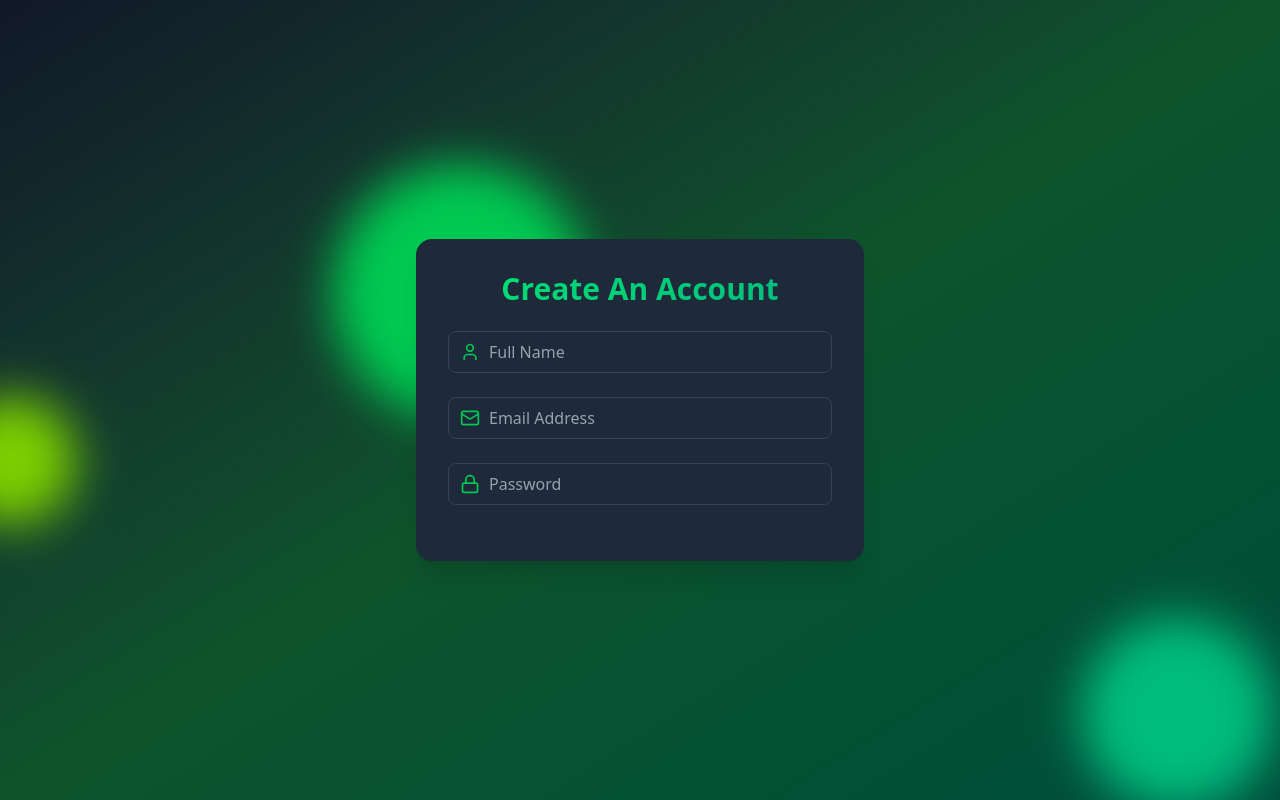
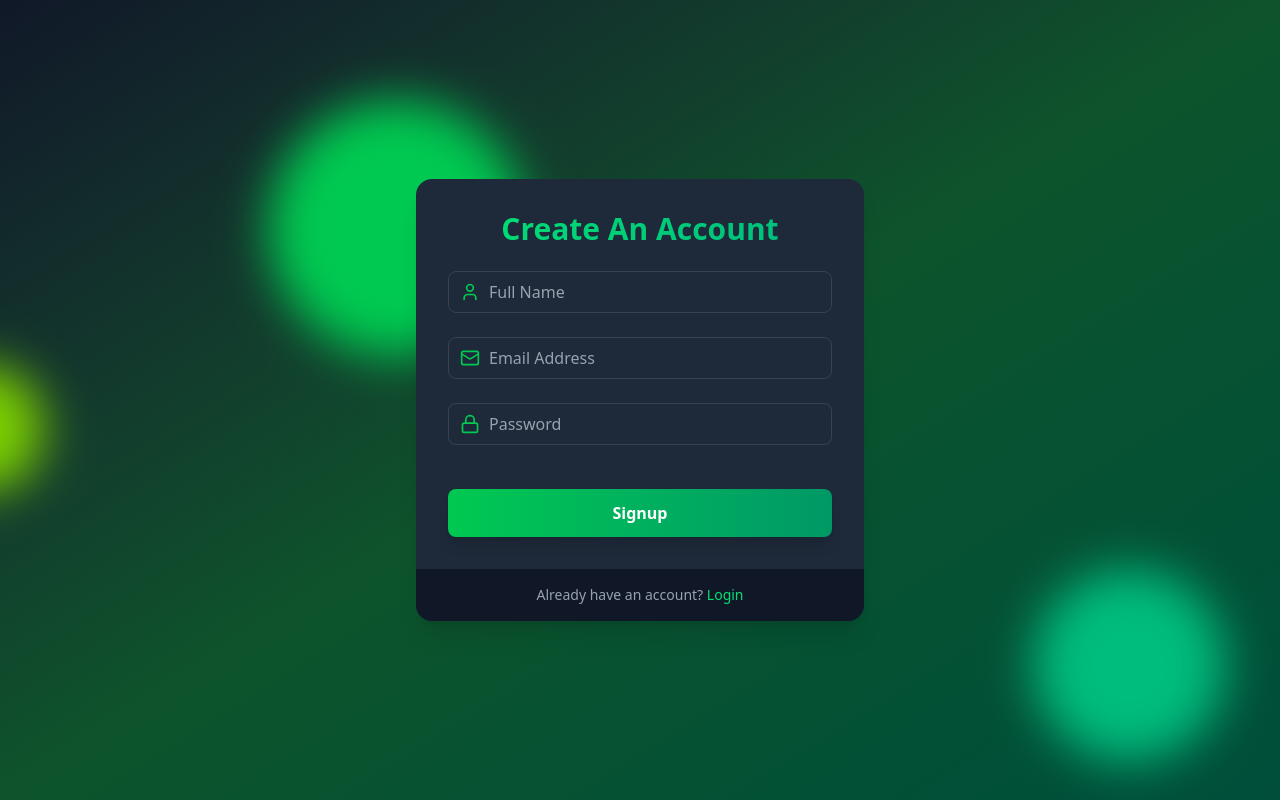
Before and after one commit to sagarEmn/mern-auth, a React (Vite) app in the folder frontend/: page /signup in a window 1280 px wide. Built offline with nearby package versions, Linux system fonts and the light colour scheme.

Commit message:
refactor: Improve semantic HTML in SignupPage

```diff
--- a/frontend/src/pages/SignupPage.jsx
+++ b/frontend/src/pages/SignupPage.jsx
@@ -1,6 +1,7 @@
 import React, { useState } from "react";
 import { Loader, Lock, Mail, User } from "lucide-react";
 import { motion } from "framer-motion";
+import { Link } from "react-router";
 
 // import components
 import Input from "../components/Input";
@@ -13,21 +14,21 @@ export const SignupPage = () => {
 
   const handleSignup = (e) => {
     e.preventDefault();
-
-
   };
 
   return (
-    <motion.div
+    <motion.article
       initial={{ opacity: 0, y: 20 }}
       animate={{ opacity: 1, y: 0 }}
       transition={{ duration: 0.5 }}
       className="max-w-md w-full bg-gray-800 bg-opacity-50 backdrop-filter backdrop-blur-xl rounded-2xl shadow-xl overflow-hidden"
     >
-      <main className="p-8">
-        <h2 className="text-3xl font-bold mb-6 text-center bg-gradient-to-r from-green-400 to-emerald-500 text-transparent bg-clip-text">
-          Create An Account
-        </h2>
+      <div className="p-8">
+        <header>
+          <h2 className="text-3xl font-bold mb-6 text-center bg-gradient-to-r from-green-400 to-emerald-500 text-transparent bg-clip-text">
+            Create An Account
+          </h2>
+        </header>
 
         <form onSubmit={handleSignup}>
           <Input
@@ -51,10 +52,29 @@ export const SignupPage = () => {
             value={password}
             onChange={(e) => setPassword(e.target.value)}
           />
-
-
+          <motion.button
+            className="mt-5 w-full py-3 px-4 bg-gradient-to-r
+          from-green-500 to-emerald-600
+          text-white font-bold
+          rounded-lg shadow-lg
+          hover:from-green-600 hover:to-emerald-700
+          focus:outline-none focus:ring-2 focus:ring-green-500 focus:ring-offset-2 focus:ring-offset-gray-900 transition"
+            whileHover={{ scale: 1.02 }}
+            whileTap={{ scale: 0.98 }}
+            type="submit"
+          >
+            Signup
+          </motion.button>
         </form>
-      </main>
-    </motion.div>
+      </div>
+      <footer className="px-8 py-4 bg-gray-900 bg-opacity-50 flex justify-center">
+        <p className="text-sm text-gray-400">
+          Already have an account?{" "}
+          <Link className="text-green-400 hover:underline" to="/login">
+            Login
+          </Link>
+        </p>
+      </footer>
+    </motion.article>
   );
 };
```
